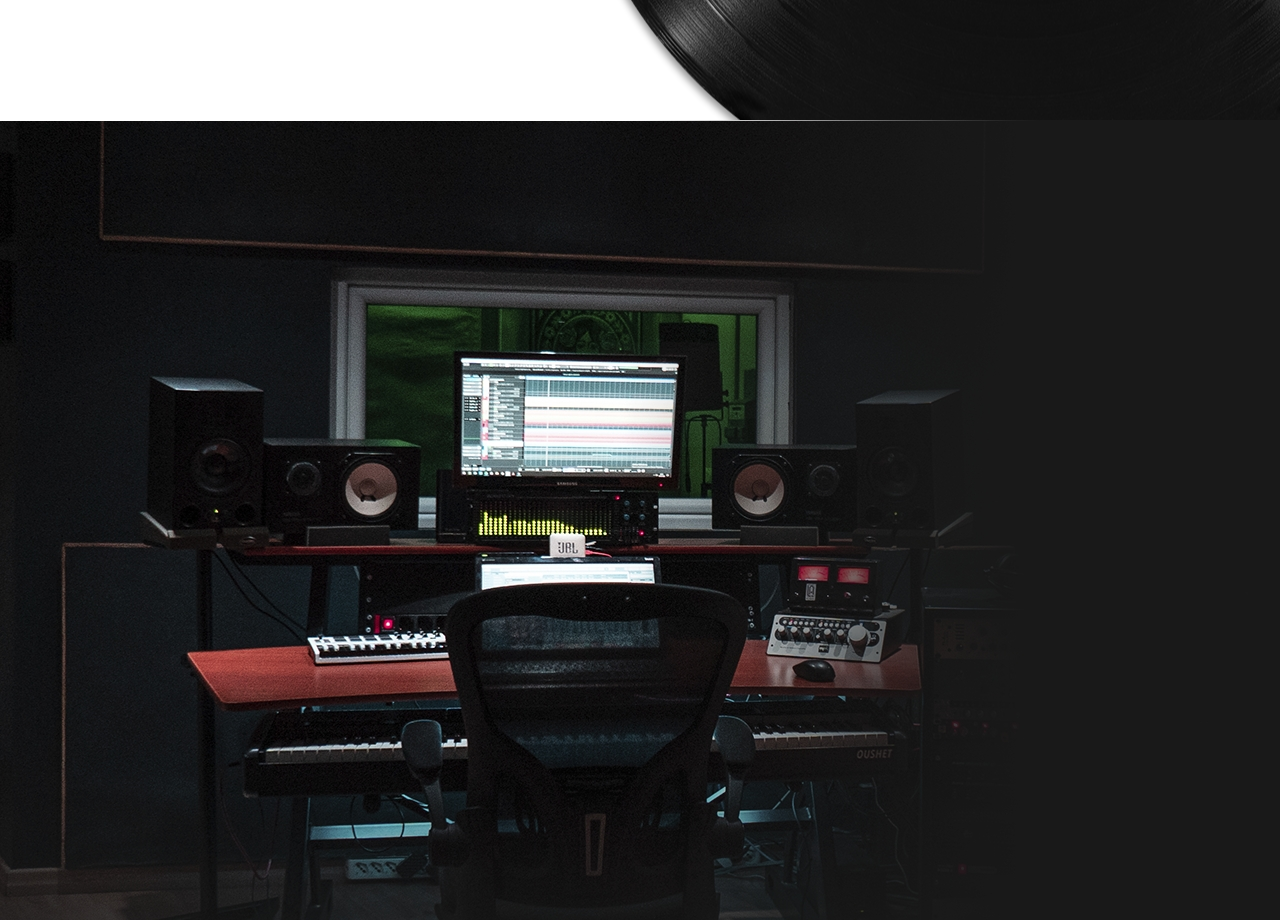
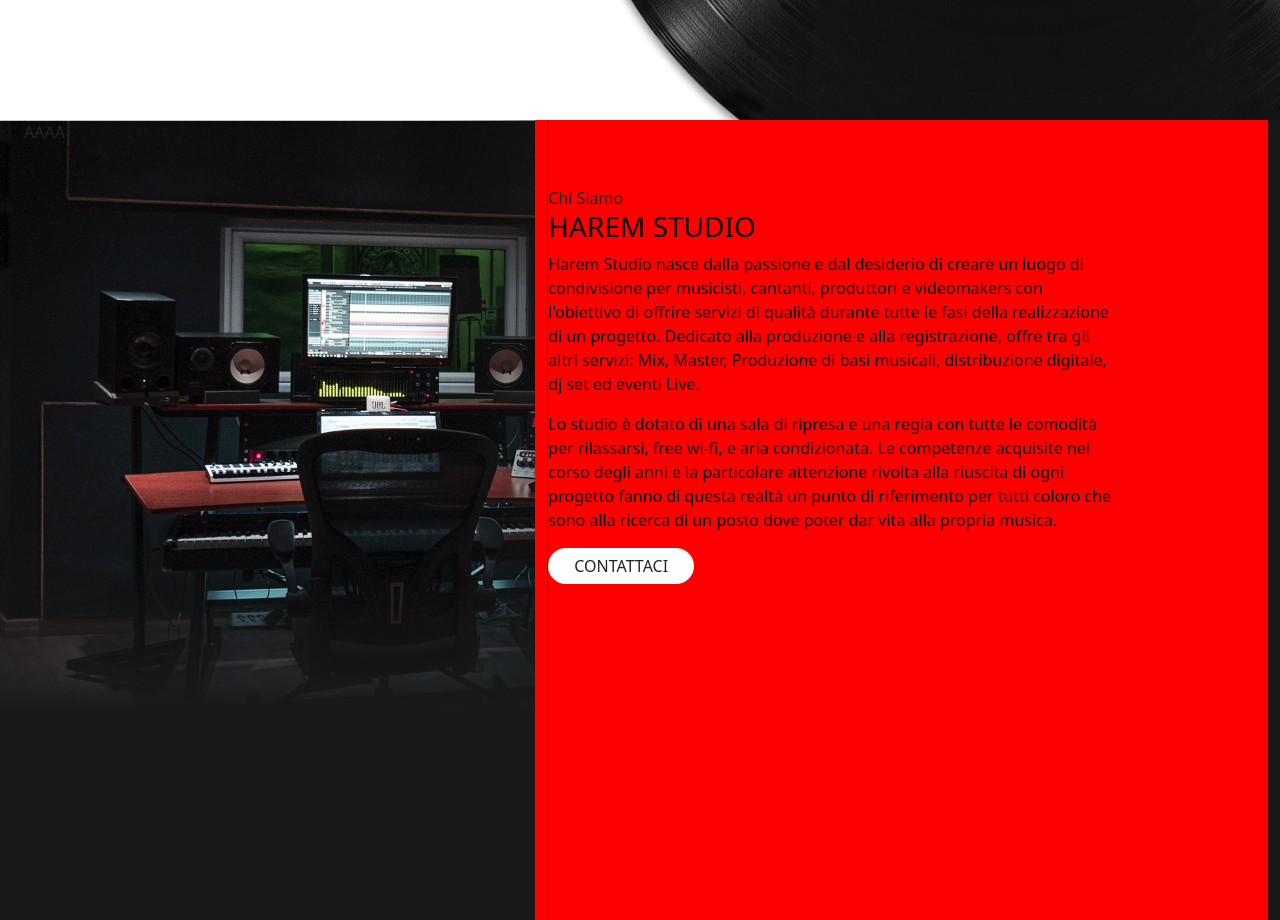
Before and after one commit to VALDEV05/website-clone, a Vue app: page / in a window 1280 px wide. Shown: the part 600-1520 px from the top of the page. Built offline with nearby package versions, Linux system fonts and the light colour scheme.

Commit message:
lavorando a chi siamo

```diff
--- a/src/assets/scss/custom.scss
+++ b/src/assets/scss/custom.scss
@@ -28,7 +28,7 @@
 
 $white: #fff;
 $black: #000;
-@mixin gradientTopHeader () {
+@mixin gradientTopHeader() {
     background: rgb(0, 0, 0);
     background: linear-gradient(90deg, rgba(0, 0, 0, 1) 0%, rgba(25, 25, 25, 1) 50%);
 }
@@ -57,8 +57,8 @@ html {
 
 ul,
 ol {
-    margin: 0!important;
-    padding: 0!important;
+    margin: 0 !important;
+    padding: 0 !important;
 }
 
 
@@ -123,7 +123,7 @@ svg {
 }
 
 .row {
-    margin: 0px!important;
+    margin: 0px !important;
 }
 
 
@@ -220,7 +220,28 @@ a.btn {
 #site-main {
     background-color: $black;
     #chi-siamo {
-        background-image: url('../src/assets/upload/img/sfondo_chi_siamo.jpg');
+        background-image: url("../src/assets/upload/img/sfondo_chi_siamo.jpg");
         height: 100vh;
+        background-size: cover;
+        .container-fluid {
+            height: 100vh;
+            .row {
+                height: 100%;
+                .col-md-5 {}
+                .col-md-7 {
+                    height: 100%;
+                    background-color: red;
+                    .container-text-wrap {
+                        height: 100%;
+                        width: 80%;
+                        .container-text {
+                            height: 100%;
+                            border-left: 1px solid $black;
+                            padding: calc($height-top-header + 4px) 0;
+                        }
+                    }
+                }
+            }
+        }
     }
 }
--- a/src/components/ChiSiamo.vue
+++ b/src/components/ChiSiamo.vue
@@ -1,15 +1,47 @@
 <template>
-    <div id="chi-siamo">
-
+  <div id="chi-siamo">
+    <div class="container-fluid">
+      <div class="row">
+        <div class="col-md-5">AAAA</div>
+        <div class="col-md-7">
+          <div class="container-text-wrap">
+            <div class="container-text">
+              Chi Siamo
+              <h3 class="text-uppercase">HAREM STUDIO</h3>
+              <p>
+                Harem Studio nasce dalla passione e dal desiderio di creare un
+                luogo di condivisione per musicisti, cantanti, produttori e
+                videomakers con l'obiettivo di offrire servizi di qualità
+                durante tutte le fasi della realizzazione di un progetto.
+                Dedicato alla produzione e alla registrazione, offre tra gli
+                altri servizi: Mix, Master, Produzione di basi musicali,
+                distribuzione digitale, dj set ed eventi Live.
+              </p>
+              <p>
+                Lo studio è dotato di una sala di ripresa e una regia con tutte
+                le comodità per rilassarsi, free wi-fi, e aria condizionata. Le
+                competenze acquisite nel corso degli anni e la particolare
+                attenzione rivolta alla riuscita di ogni progetto fanno di
+                questa realtà un punto di riferimento per tutti coloro che sono
+                alla ricerca di un posto dove poter dar vita alla propria
+                musica.
+              </p>
+              <div class="button-wrap-contattaci">
+                <a href="#" class="btn btn-harem-outline text-uppercase"
+                  >Contattaci</a
+                >
+              </div>
+            </div>
+          </div>
+        </div>
+      </div>
     </div>
+  </div>
 </template>
 
 <script>
-export default {
-
-}
+export default {};
 </script>
 
 <style>
-
 </style>
```
